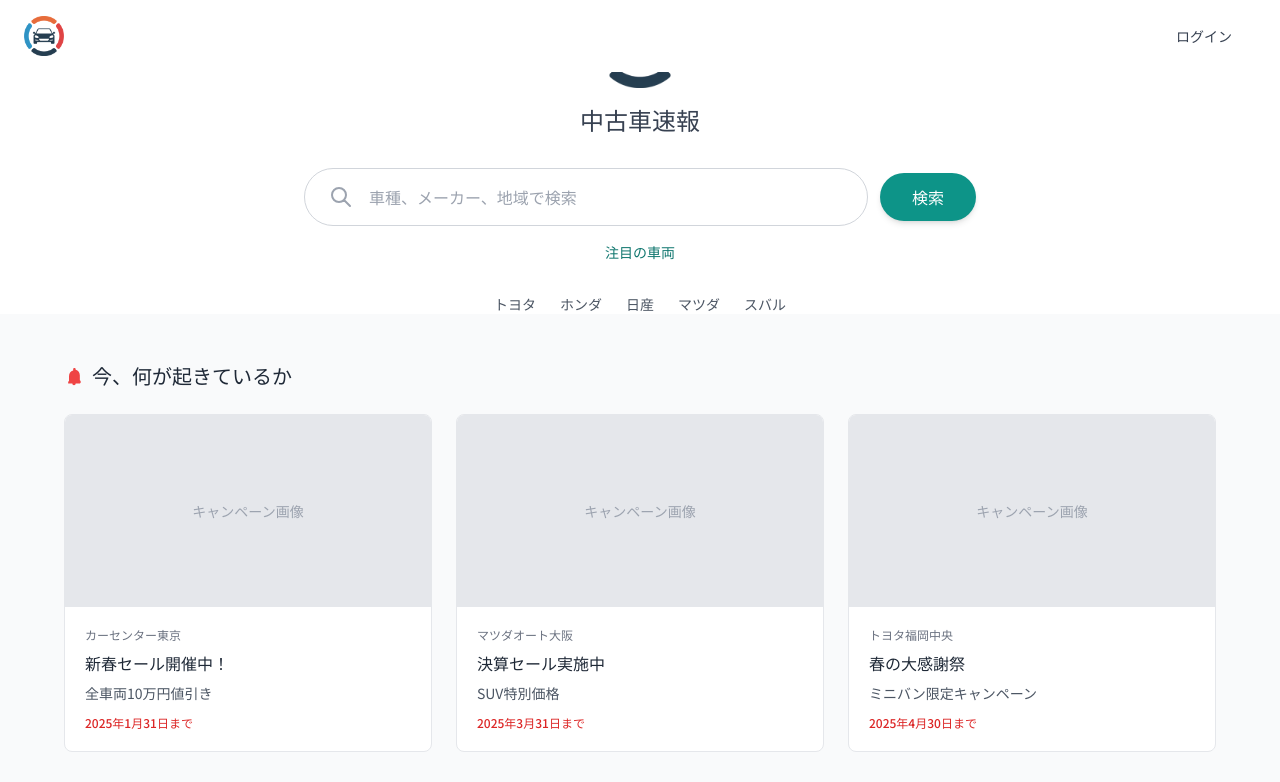
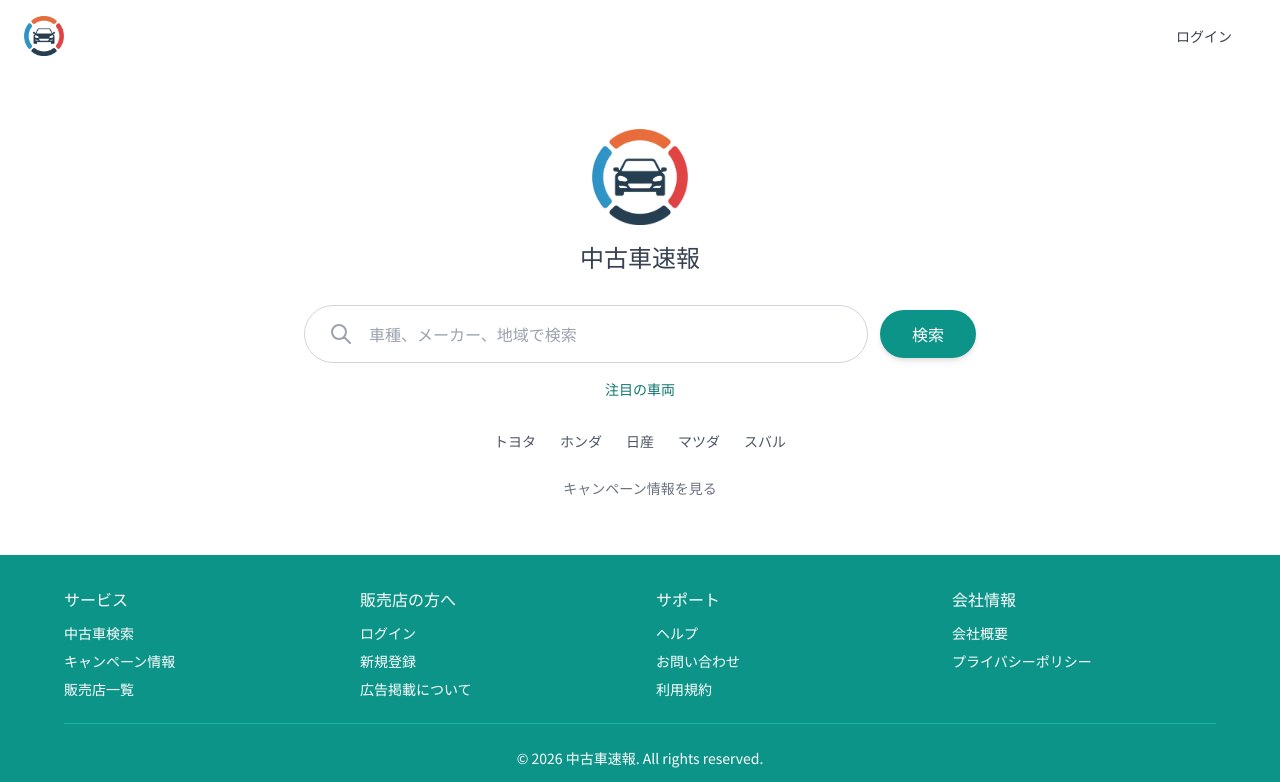
Before and after one commit to e-ota-samuraitech/used-car-search-next, a Next.js app: page / in a window 1280 px wide. Shown: the top 782 px of the page. Built offline with nearby package versions, Linux system fonts and the light colour scheme.

Commit message:
一応絞り込み欄修正完了

```diff
--- a/src/components/filters/FiltersSidebar.tsx
+++ b/src/components/filters/FiltersSidebar.tsx
@@ -20,6 +20,7 @@ import {
   EMPTY_FILTER_STATE,
 } from '@/lib/filterQuery';
 import { getFeatureLabel, FEATURE_LABELS } from '@/lib/featureMaster';
+import { getPrefName } from '@/lib/geo/prefMaster';
 import { useGeoFilters } from '@/hooks/useGeoFilters';
 
 // ============================================
@@ -43,6 +44,12 @@ function getMakerLabel(slug: string, makers: Array<{ slug: string; name: string
 }
 
 function getPrefLabel(slug: string, prefs: Array<{ slug: string; name: string }>): string {
+  // まず静的マスターを参照（47都道府県確実に日本語化）
+  const fromMaster = getPrefName(slug);
+  if (fromMaster !== slug) {
+    return fromMaster;
+  }
+  // フォールバック: useGeoFilters のデータ
   const found = prefs.find((p) => p.slug === slug);
   return found?.name ?? slug;
 }
--- /dev/null
+++ b/src/lib/geo/prefMaster.ts
@@ -0,0 +1,61 @@
+/**
+ * 都道府県 slug → 日本語名のマスターデータ
+ */
+
+export const PREF_SLUG_TO_NAME: Record<string, string> = {
+  hokkaido: '北海道',
+  aomori: '青森県',
+  iwate: '岩手県',
+  miyagi: '宮城県',
+  akita: '秋田県',
+  yamagata: '山形県',
+  fukushima: '福島県',
+  ibaraki: '茨城県',
+  tochigi: '栃木県',
+  gunma: '群馬県',
+  saitama: '埼玉県',
+  chiba: '千葉県',
+  tokyo: '東京都',
+  kanagawa: '神奈川県',
+  niigata: '新潟県',
+  toyama: '富山県',
+  ishikawa: '石川県',
+  fukui: '福井県',
+  yamanashi: '山梨県',
+  nagano: '長野県',
+  gifu: '岐阜県',
+  shizuoka: '静岡県',
+  aichi: '愛知県',
+  mie: '三重県',
+  shiga: '滋賀県',
+  kyoto: '京都府',
+  osaka: '大阪府',
+  hyogo: '兵庫県',
+  nara: '奈良県',
+  wakayama: '和歌山県',
+  tottori: '鳥取県',
+  shimane: '島根県',
+  okayama: '岡山県',
+  hiroshima: '広島県',
+  yamaguchi: '山口県',
+  tokushima: '徳島県',
+  kagawa: '香川県',
+  ehime: '愛媛県',
+  kochi: '高知県',
+  fukuoka: '福岡県',
+  saga: '佐賀県',
+  nagasaki: '長崎県',
+  kumamoto: '熊本県',
+  oita: '大分県',
+  miyazaki: '宮崎県',
+  kagoshima: '鹿児島県',
+  okinawa: '沖縄県',
+};
+
+/**
+ * 都道府県 slug から日本語名を取得
+ * マスターにない場合は slug をそのまま返す
+ */
+export function getPrefName(slug: string): string {
+  return PREF_SLUG_TO_NAME[slug] ?? slug;
+}
--- a/src/pages/index.tsx
+++ b/src/pages/index.tsx
@@ -14,31 +14,6 @@ const QUICK_LINKS = [
   { label: '日産', href: '/cars/m-nissan/' },
   { label: 'マツダ', href: '/cars/m-mazda/' },
   { label: 'スバル', href: '/cars/m-subaru/' },
-];
-
-// キャンペーンデータ（静的ダミー）
-const CAMPAIGNS = [
-  {
-    id: '1',
-    dealer: 'カーセンター東京',
-    title: '新春セール開催中！',
-    description: '全車両10万円値引き',
-    endDate: '2025年1月31日まで',
-  },
-  {
-    id: '2',
-    dealer: 'マツダオート大阪',
-    title: '決算セール実施中',
-    description: 'SUV特別価格',
-    endDate: '2025年3月31日まで',
-  },
-  {
-    id: '3',
-    dealer: 'トヨタ福岡中央',
-    title: '春の大感謝祭',
-    description: 'ミニバン限定キャンペーン',
-    endDate: '2025年4月30日まで',
-  },
 ];
 
 export default function TopPage() {
@@ -133,8 +108,8 @@ export default function TopPage() {
         </Link>
       </header>
 
-      {/* Main Content (readdy準拠: -mt で中央寄せ) */}
-      <main className="relative z-0 flex-1 flex flex-col items-center justify-center px-4 md:px-6 -mt-10 md:-mt-20">
+      {/* Main Content */}
+      <main className="relative z-0 flex-1 flex flex-col items-center justify-center px-4 md:px-6">
         <div className="w-full max-w-2xl">
           {/* Logo + Title */}
           <div className="text-center mb-6 md:mb-8">
@@ -212,54 +187,18 @@ export default function TopPage() {
               </Link>
             ))}
           </div>
-        </div>
-      </main>
 
-      {/* Campaign Section */}
-      <section className="px-4 md:px-6 py-8 md:py-12 bg-gray-50">
-        <div className="max-w-6xl mx-auto">
-          {/* Section Title */}
-          <h2 className="text-lg md:text-xl font-medium text-gray-800 mb-4 md:mb-6 flex items-center gap-2">
-            <svg className="w-5 h-5 text-red-500" fill="currentColor" viewBox="0 0 24 24">
-              <path d="M12 23c-1.1 0-1.99-.89-1.99-1.99h3.98c0 1.1-.89 1.99-1.99 1.99zm7-2.01H5v-2l1-1v-5.8c0-3.25 1.82-5.95 5-6.67V4c0-.83.67-1.5 1.5-1.5S14 3.17 14 4v.52c3.18.72 5 3.42 5 6.68v5.8l1 1v2z"/>
-            </svg>
-            今、何が起きているか
-          </h2>
-
-          {/* Campaign Cards */}
-          <div className="grid grid-cols-1 md:grid-cols-3 gap-4 md:gap-6">
-            {CAMPAIGNS.map((campaign) => (
-              <Link
-                key={campaign.id}
-                href="/campaigns"
-                className="bg-white rounded-lg overflow-hidden hover:shadow-lg transition-shadow cursor-pointer border border-gray-200 block"
-              >
-                {/* Image Placeholder */}
-                <div className="w-full h-48 bg-gray-200 flex items-center justify-center">
-                  <span className="text-gray-400 text-sm">キャンペーン画像</span>
-                </div>
-                {/* Content */}
-                <div className="p-4 md:p-5">
-                  <div className="text-xs text-gray-500 mb-2">{campaign.dealer}</div>
-                  <h3 className="font-medium text-gray-800 mb-2">{campaign.title}</h3>
-                  <p className="text-sm text-gray-600 mb-3">{campaign.description}</p>
-                  <div className="text-xs text-red-600 font-medium">{campaign.endDate}</div>
-                </div>
-              </Link>
-            ))}
-          </div>
-
-          {/* View All Button */}
-          <div className="text-center mt-6 md:mt-8">
+          {/* Campaigns Link */}
+          <div className="mt-6 text-center">
             <Link
               href="/campaigns"
-              className="inline-block px-6 py-3 bg-white border border-gray-300 text-sm text-gray-700 rounded hover:bg-gray-50 transition-colors whitespace-nowrap cursor-pointer"
+              className="text-xs md:text-sm text-gray-500 hover:text-gray-700 hover:underline"
             >
-              すべてのキャンペーンを見る
+              キャンペーン情報を見る
             </Link>
           </div>
         </div>
-      </section>
+      </main>
 
       {/* Footer */}
       <Footer />
--- a/src/server/search/vertex/vertexSearchClient.ts
+++ b/src/server/search/vertex/vertexSearchClient.ts
@@ -188,6 +188,23 @@ function buildStrictFilter(existingFilter: string | undefined, modelName: string
 }
 
 /**
+ * 構造化フィルタ（maker/pref/city/feature/price等）が付いているか判定
+ */
+function hasStructuralFilter(query: SearchQuery): boolean {
+  return !!(
+    query.makerSlug ||
+    query.makerSlugs?.length ||
+    query.modelSlug ||
+    query.prefSlug ||
+    query.citySlug ||
+    query.featureSlug ||
+    query.featureSlugs?.length ||
+    query.minMan ||
+    query.maxMan
+  );
+}
+
+/**
  * facets デバッグログを出力するか
  * - DEBUG_VERTEX_FACETS=1|true で有効
  * - 本番でも明示的にONなら出る（ただし facets 要約のみ）
@@ -343,7 +360,12 @@ export class VertexSearchClient implements SearchClient {
 
     // strict 検索の判定
     const strictEnabled = isStrictModelMatchEnabled();
-    const shouldTryStrict = strictEnabled && q.length > 0 && isModelLikeQuery(q);
+    const isModelLike = q.length > 0 && isModelLikeQuery(q);
+    const hasStructFilter = hasStructuralFilter(query);
+
+    // モデル名っぽい & 構造フィルタあり → AND保証のため強制 strict（0件でもフォールバックしない）
+    const forceStrictForAnd = isModelLike && hasStructFilter;
+    const shouldTryStrict = (strictEnabled && isModelLike) || forceStrictForAnd;
     const strictFilter = shouldTryStrict ? buildStrictFilter(filter, q) : undefined;
 
     if (shouldLogDebug()) {
@@ -358,6 +380,9 @@ export class VertexSearchClient implements SearchClient {
         queryExpansionCondition: queryExpansionCondition ?? '(none)',
         spellCorrectionMode: spellCorrectionMode ?? '(none)',
         strictEnabled,
+        isModelLike,
+        hasStructFilter,
+        forceStrictForAnd,
         shouldTryStrict,
         strictFilter: strictFilter ?? '(none)',
       });
@@ -411,6 +436,14 @@ export class VertexSearchClient implements SearchClient {
               console.log('[VertexSearchClient] strict search succeeded:', {
                 resultsCount: strictResults.length,
               });
+            }
+          } else if (forceStrictForAnd) {
+            // AND保証のため強制 strict の場合: 0件でもフォールバックしない
+            results = strictResults;
+            response = strictResponse;
+            usedStrictSearch = true;
+            if (shouldLogDebug()) {
+              console.log('[VertexSearchClient] strict search returned 0 results, but forceStrictForAnd=true, not falling back');
             }
           } else {
             // 0件なら通常検索にフォールバック
```
Also changed, not shown: src/lib/filterQuery.ts (+24 -3 lines).
